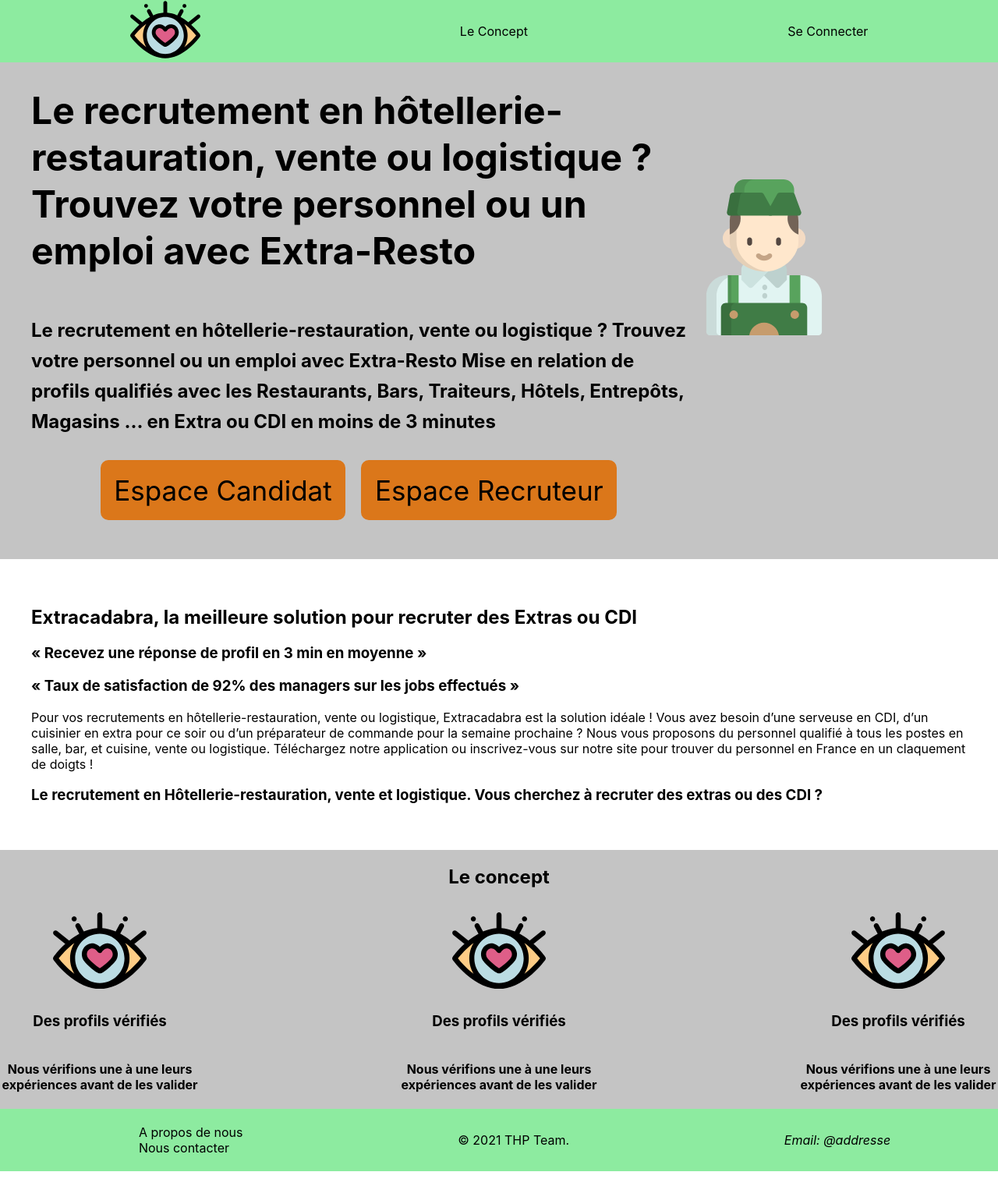
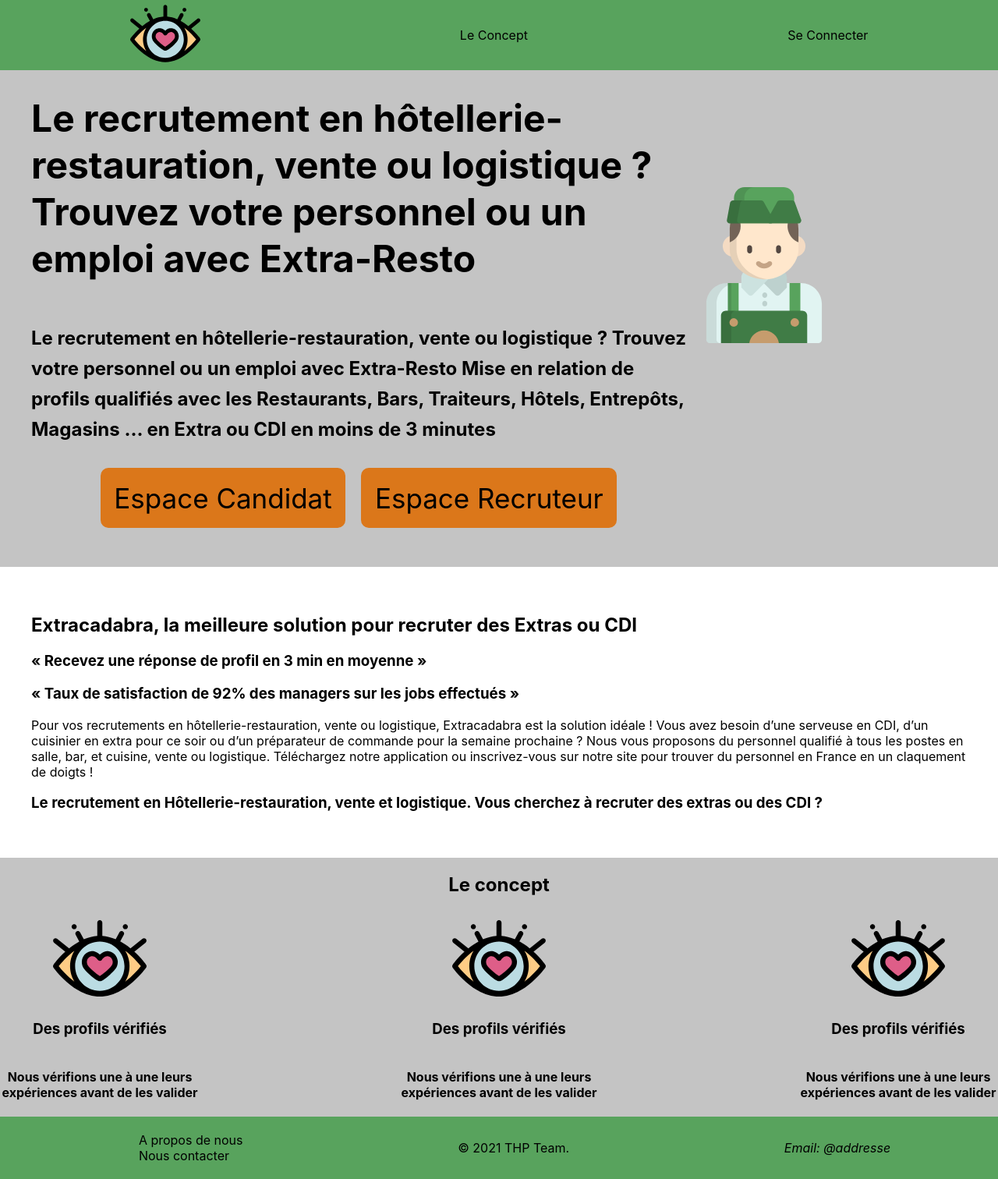
Before and after one commit to extra-resto/extra-resto-app, a Next.js app: page /concept in a window 1280 px wide. Shown: the whole page at 78% size. Built offline with nearby package versions, Linux system fonts and the light colour scheme.

Commit message:
fix navbar height and color

```diff
--- a/components/Navbar/Navbar.module.scss
+++ b/components/Navbar/Navbar.module.scss
@@ -2,7 +2,7 @@
 
 .Navbar {
   background-color: $green;
-  height: 10vh;
+  height: 90px;
   display: flex;
   justify-content: space-around;
   align-items: center;
--- a/styles/colors.scss
+++ b/styles/colors.scss
@@ -1,7 +1,7 @@
 $grey: #c4c4c4;
 
 $lightgreen: #c7efcf;
-$green: #8deba0;
+$green: #58A35D;
 
 $orange: #db771a;
 $lightorange: #fb9d5a;
```
